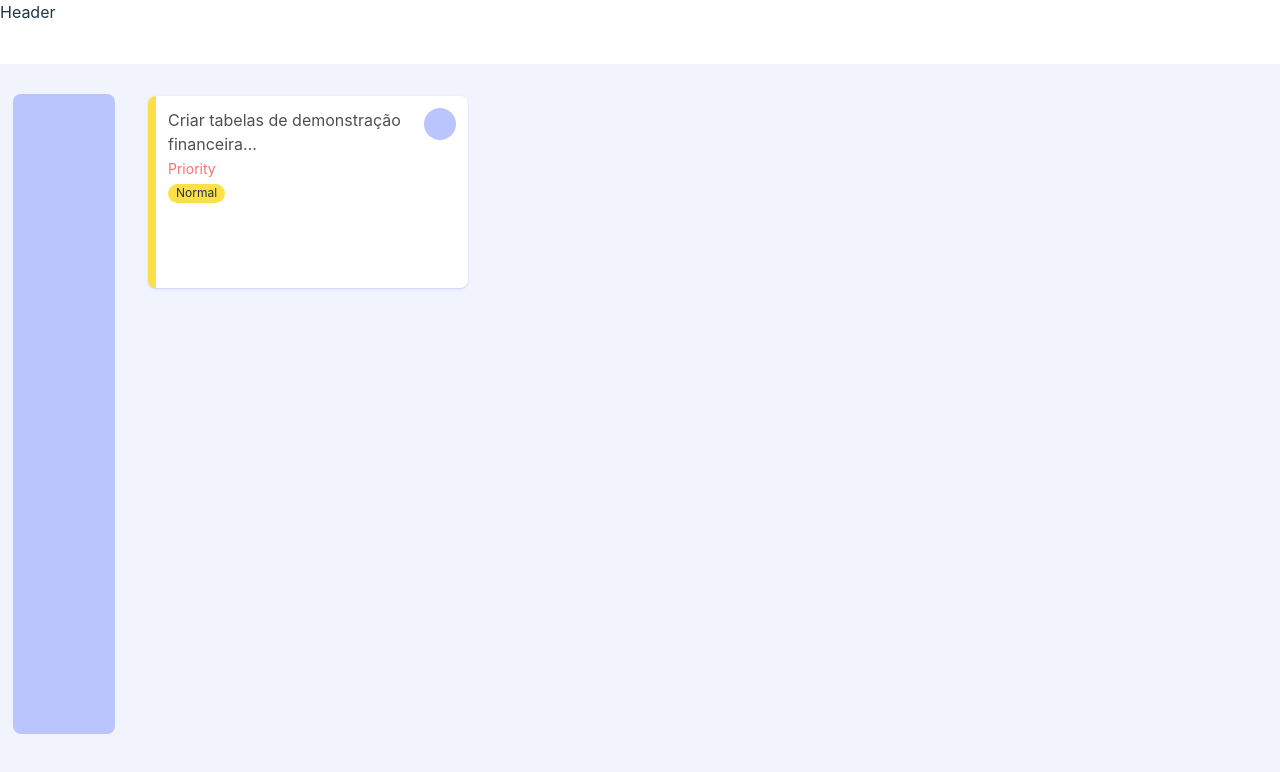
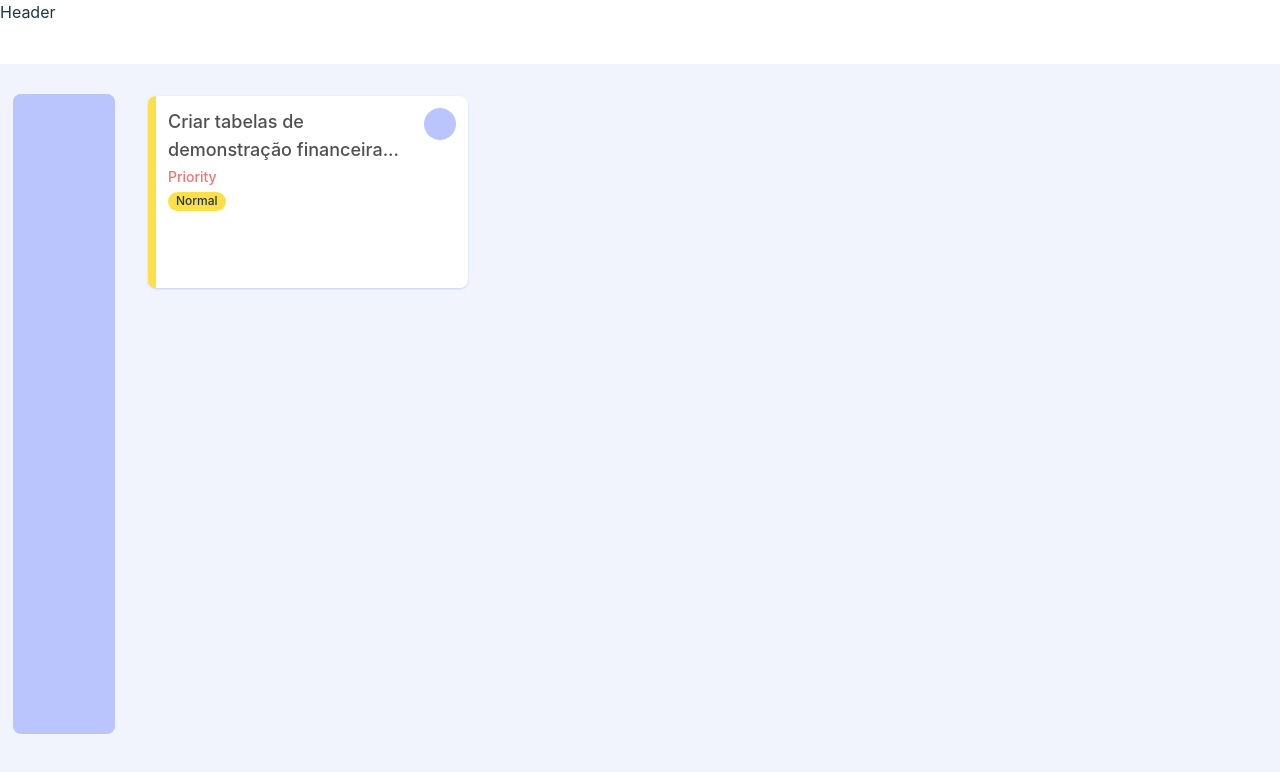
Before and after one commit to Yowani24/flexflow, a React (Vite) app: page / in a window 1280 px wide. Shown: the top 772 px of the page. Built offline with nearby package versions, Linux system fonts and the light colour scheme.

Commit message:
css ajuste

```diff
--- a/src/components/TaskCard.jsx
+++ b/src/components/TaskCard.jsx
@@ -4,12 +4,12 @@ export default function TaskCard() {
   return (
     <div className='w-[100%] md:w-80 h-48 rounded-lg p-3 bg-white shadow-sm hover:shadow-lg transition-all shadow-indigo-200 border-l-8 border-l-yellow-300'>
         <div className='flex items-start'>
-        <span className='text-[#514F4F]'>Criar tabelas de demonstração financeira...</span>
+        <span className='text-[#514F4F] text-lg font-medium'>Criar tabelas de demonstração financeira...</span>
         <div className='min-w-8 min-h-8 bg-[rgb(186,197,254)] cursor-pointer rounded-full'></div>
         </div>
         <div>
-            <span className='text-red-400 text-sm'>Priority</span>
-            <div className='w-fit bg-yellow-300 rounded-full px-2 pb-[0.8px] text-[12px] mt-1'>Normal</div>
+            <span className='text-red-400 text-sm font-medium'>Priority</span>
+            <div className='w-fit bg-yellow-300 rounded-full px-2 pb-[0.8px] text-[12px] mt-1 font-medium'>Normal</div>
         </div>
     </div>
   )
```
